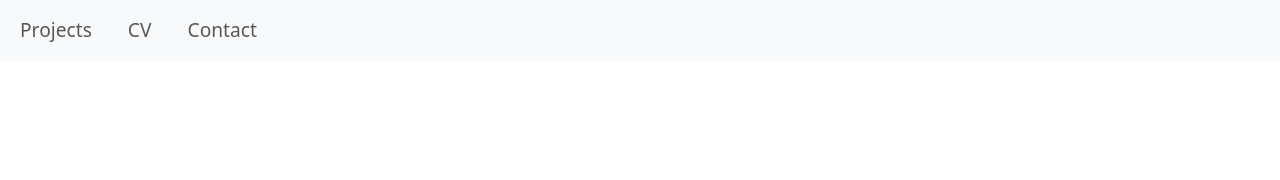
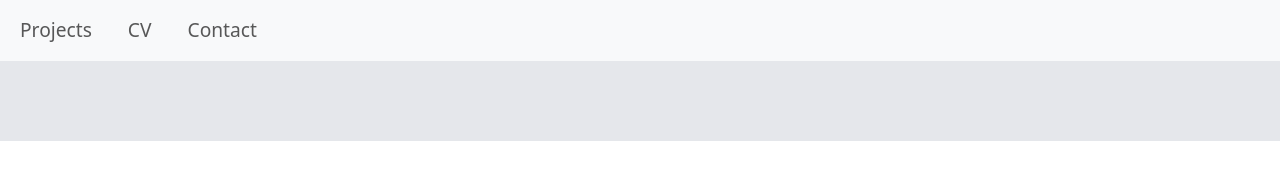
Before and after one commit to Ali-Shahrez/Portfolio, a plain HTML site: page index.html in a window 1280 px wide. Drawn offline with nearby package versions, Linux system fonts and the light colour scheme.

Commit message:
Add basic hero section structure

```diff
--- a/index.html
+++ b/index.html
@@ -28,6 +28,9 @@
                 </ul>
             </div>
         </nav>
+        <div class="hero-section">
+            <img src="" class="rounded" alt="">
+        </div>
     </header>
 </body>
 </html>
--- a/style.css
+++ b/style.css
@@ -17,3 +17,9 @@
   color: #0d6efd;
   border-bottom: 2px solid #0d6efd;
 }
+
+.hero-section {
+    display: flex;
+    background-color: #E5E7EB;
+    padding: 40px;
+}
```
